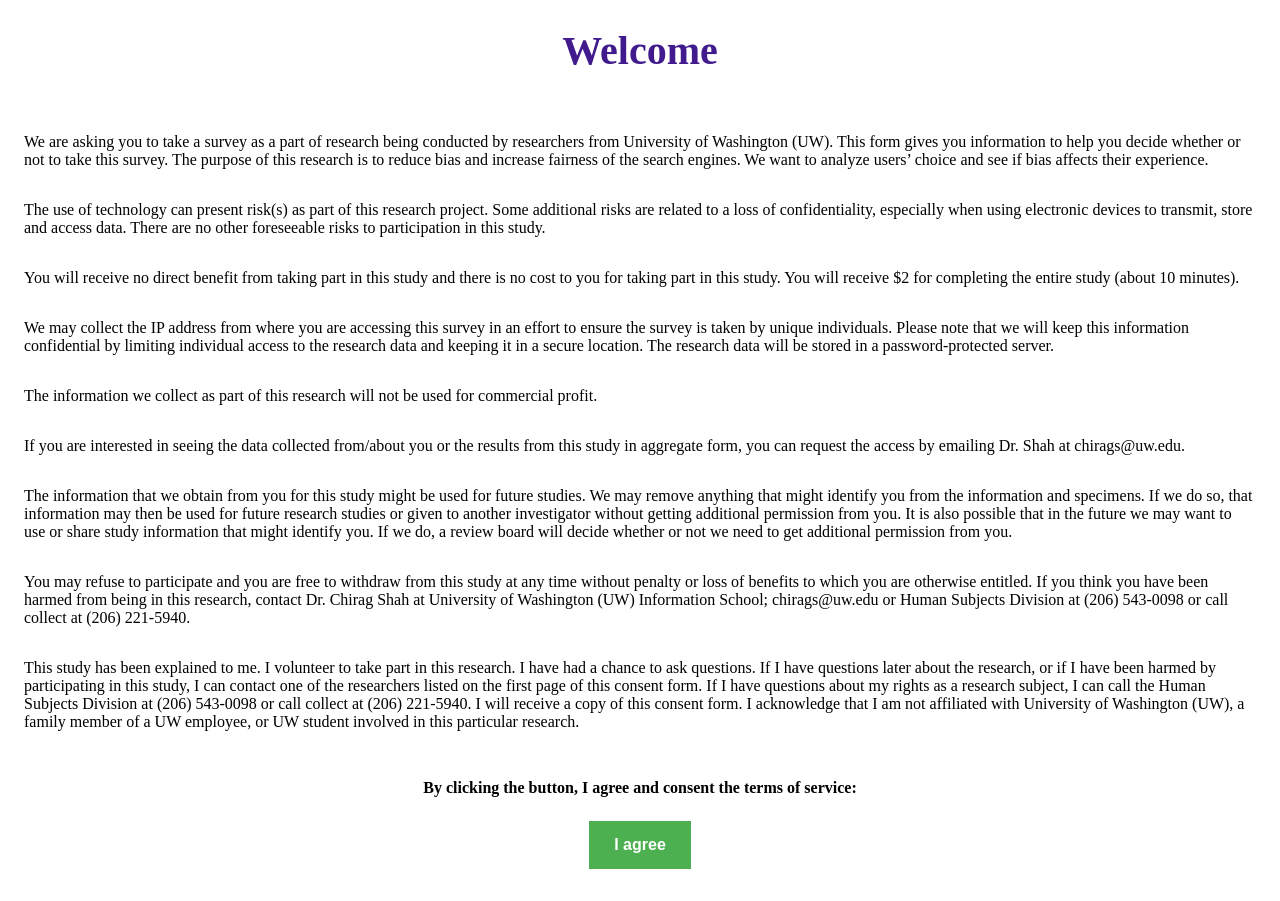
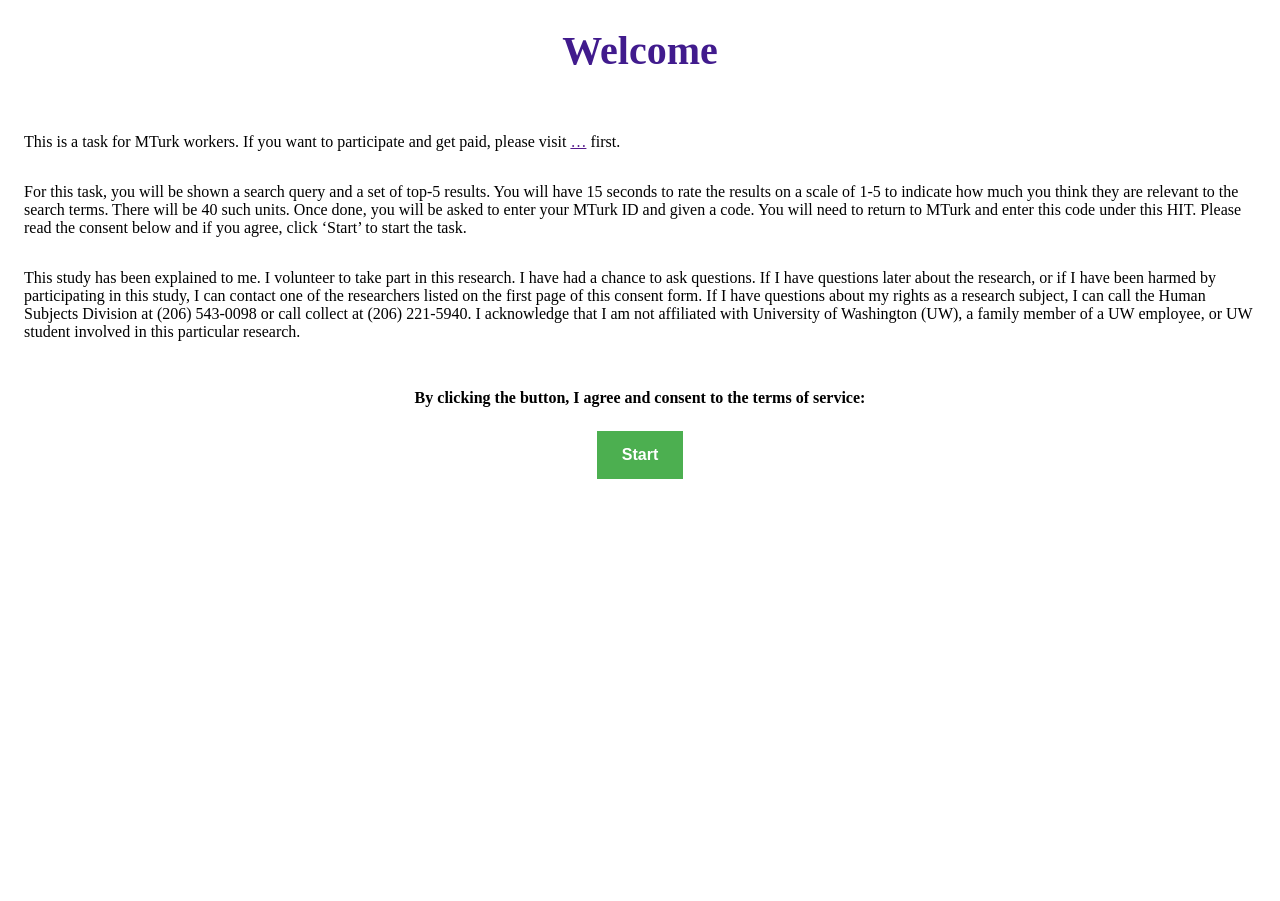
Before and after one commit to linb8/fatewebapp, a Django app: page / in a window 1280 px wide. After the commit the page ends 479 px from the top, so only its background shows below. Run offline with Django 3.2, Linux system fonts and the light colour scheme.

Commit message:
Added necessary text

```diff
--- a/webpage/templates/home.html
+++ b/webpage/templates/home.html
@@ -37,69 +37,31 @@
 <main>
   <div style="padding: 1rem; display: flex; flex-direction: column;">
     <p>
-      We are asking you to take a survey as a part of research being conducted
-      by researchers from University of Washington (UW). This form gives you
-      information to help you decide whether or not to take this survey.
-      The purpose of this research is to reduce bias and increase fairness of
-      the search engines. We want to analyze users’ choice and see if bias
-      affects their experience.
+      This is a task for MTurk workers. If you want to participate and get paid,
+      please visit <a href="">…</a> first.
     </p>
     <p>
-      The use of technology can present risk(s) as part of this research project.
-      Some additional risks are related to a loss of confidentiality, especially
-      when using electronic devices to transmit, store and access data. There
-      are no other foreseeable risks to participation in this study.
-    </p>
-    <p>
-      You will receive no direct benefit from taking part in this study and
-      there is no cost to you for taking part in this study. You will receive $2
-      for completing the entire study (about 10 minutes).
-    </p>
-    <p>
-      We may collect the IP address from where you are accessing this survey in
-      an effort to ensure the survey is taken by unique individuals. Please note
-      that we will keep this information confidential by limiting individual access
-      to the research data and keeping it in a secure location. The research data
-      will be stored in a password-protected server.
-    </p>
-    <p>
-      The information we collect as part of this research will not be used for commercial profit.
-    </p>
-    <p>
-      If you are interested in seeing the data collected from/about you or the results
-      from this study in aggregate form, you can request the access by emailing Dr.
-      Shah at chirags@uw.edu.
-    </p>
-    <p>
-      The information that we obtain from you for this study might be used for future studies.
-      We may remove anything that might identify you from the information and specimens.
-      If we do so, that information may then be used for future research studies
-      or given to another investigator without getting additional permission from
-      you. It is also possible that in the future we may want to use or share study
-      information that might identify you. If we do, a review board will decide
-      whether or not we need to get additional permission from you.
-    </p>
-    <p>
-      You may refuse to participate and you are free to withdraw from this study
-      at any time without penalty or loss of benefits to which you are otherwise entitled.
-      If you think you have been harmed from being in this research, contact Dr.
-      Chirag Shah at University of Washington (UW) Information School; chirags@uw.edu or
-      Human Subjects Division at (206) 543-0098 or call collect at (206) 221-5940.
+      For this task, you will be shown a search query and a set of top-5 results.
+      You will have 15 seconds to rate the results on a scale of 1-5 to indicate
+      how much you think they are relevant to the search terms. There will be 40 such units.
+      Once done, you will be asked to enter your MTurk ID and given a code. You will need
+      to return to MTurk and enter this code under this HIT. Please read the consent
+      below and if you agree, click ‘Start’ to start the task.
     </p>
     <p>
       This study has been explained to me. I volunteer to take part in this research.
-      I have had a chance to ask questions.  If I have questions later about the research,
-      or if I have been harmed by participating in this study, I can contact one of the
-      researchers listed on the first page of this consent form.  If I have questions
-      about my rights as a research subject, I can call the Human Subjects Division at
-      (206) 543-0098 or call collect at (206) 221-5940.  I will receive a copy of this consent form.
-      I acknowledge that I am not affiliated with University of Washington (UW), a family member of a UW employee,
-      or UW student involved in this particular research.
+      I have had a chance to ask questions. If I have questions later about the research,
+      or if I have been harmed by participating in this study, I can contact one
+      of the researchers listed on the first page of this consent form. If I have
+      questions about my rights as a research subject, I can call the Human Subjects
+      Division at (206) 543-0098 or call collect at (206) 221-5940. I acknowledge
+      that I am not affiliated with University of Washington (UW), a family member
+      of a UW employee, or UW student involved in this particular research.
     </p>
   </div>
   <div id="terms">
-    <strong>By clicking the button, I agree and consent the terms of service:</strong>
-    <br/><button class="button" onclick='redirect()'> I agree </button>
+    <strong>By clicking the button, I agree and consent to the terms of service:</strong>
+    <br/><button class="button" onclick='redirect()'>Start</button>
   </div>
 </main>
 
```
Also changed, not shown: webpage/templates/end.html (+6 -1 lines), webpage/templates/fate.html (+1 -6 lines).
